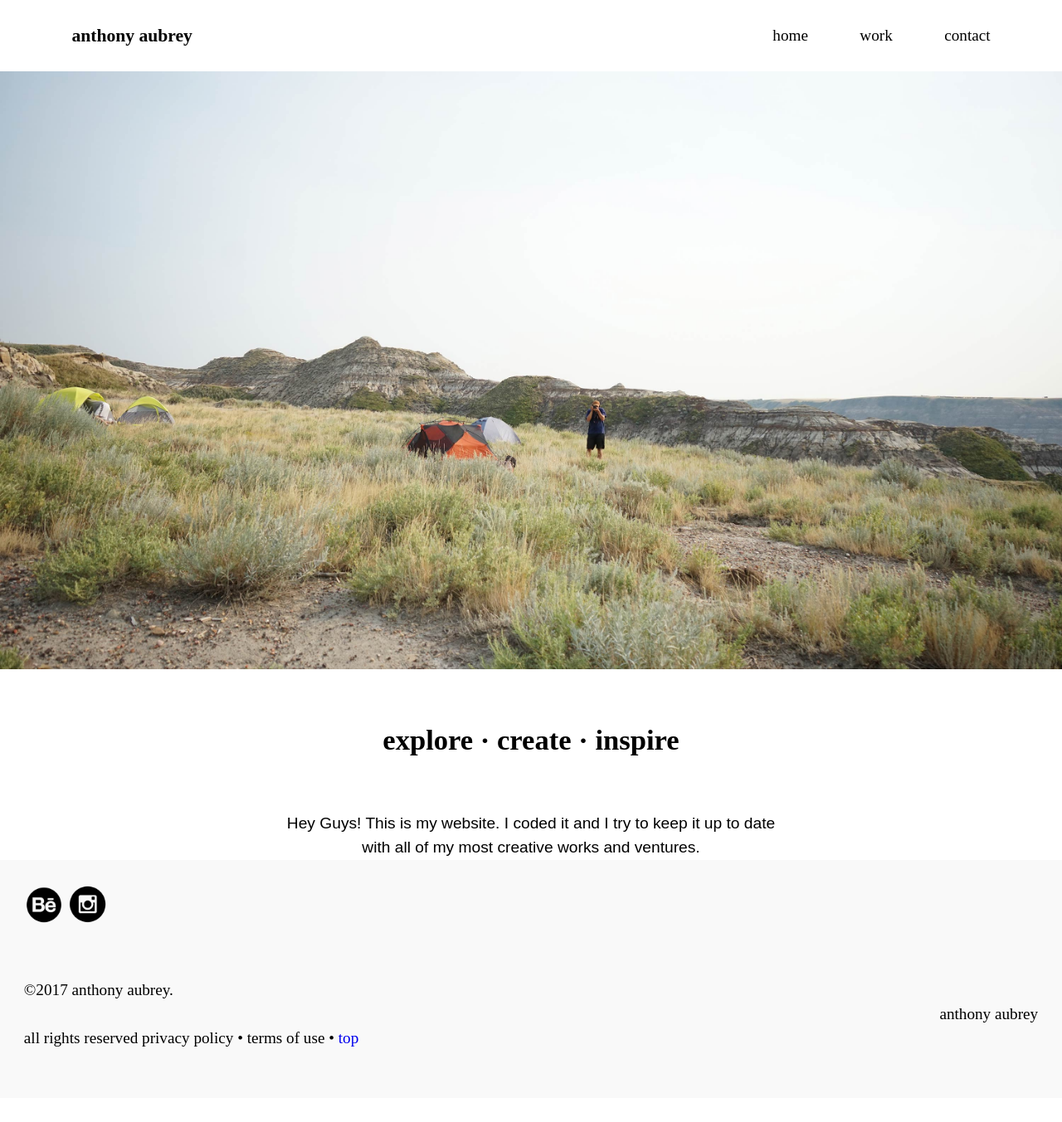
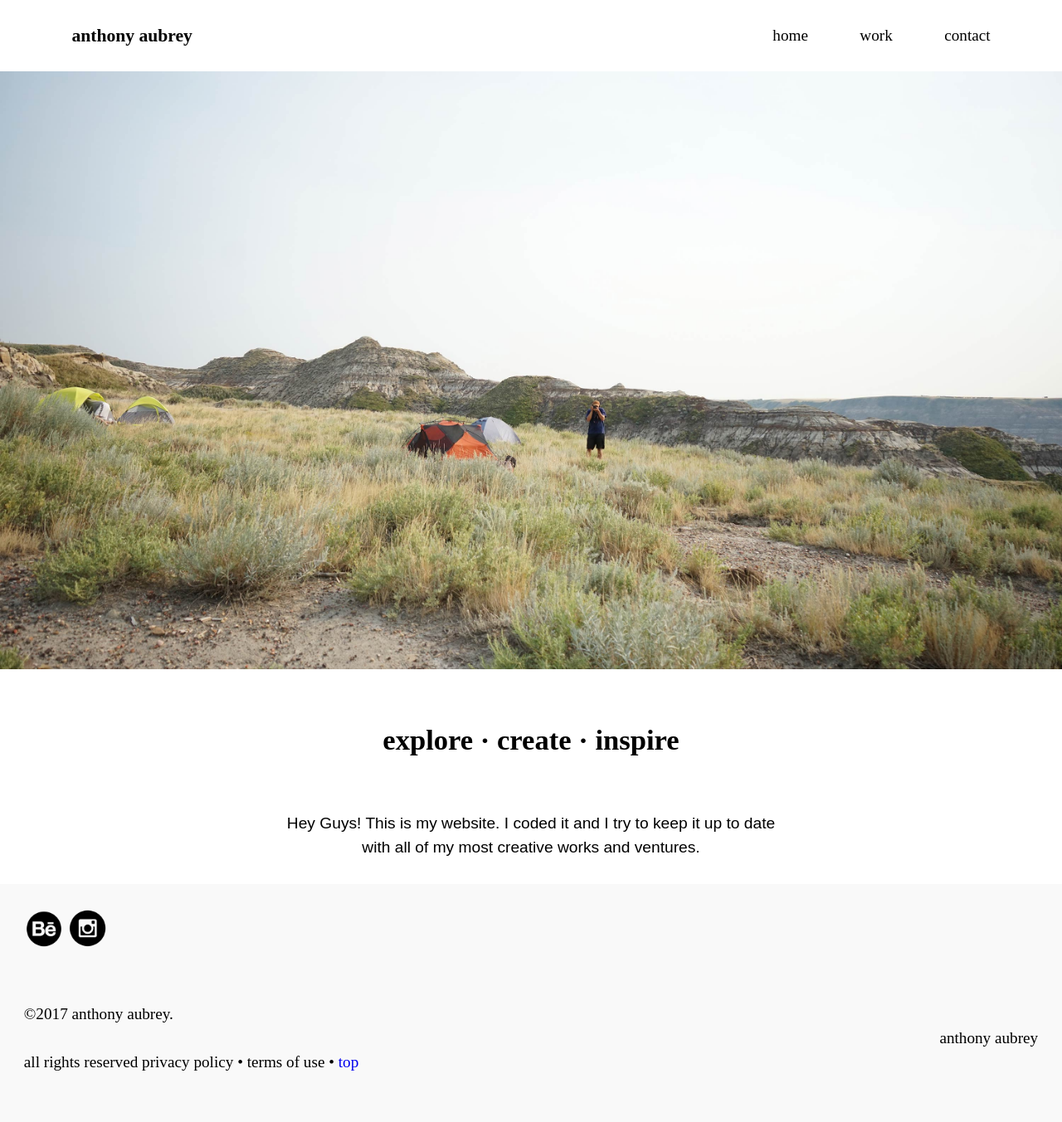
Before and after one commit to anthonyaubrey/portfolio, a Jekyll site: the page built from index.html, in a window 1280 px wide. Shown: the whole page at 83% size. Built offline with Jekyll 4.4.1, drawn with Linux system fonts in a browser that asks for light colours; before the commit the page ends 1324 px from its top, so only the background shows below that.

Commit message:
Added padding to bottom

```diff
--- a/index.html
+++ b/index.html
@@ -6,6 +6,6 @@
   <div>
     <img class="img-flex"src="{{site.baseurl}}/img/bobexplore.jpg">
     <h1 class="island-2 wrapper">explore · create · inspire</h1>
-    <p class="wrapper open-sans text-center">Hey Guys! This is my website. I coded it and I try to keep it up to date with all of my most creative works and ventures.</p>
+    <p class="wrapper open-sans text-center pad-b">Hey Guys! This is my website. I coded it and I try to keep it up to date with all of my most creative works and ventures.</p>
   </div>
 </main>
```
